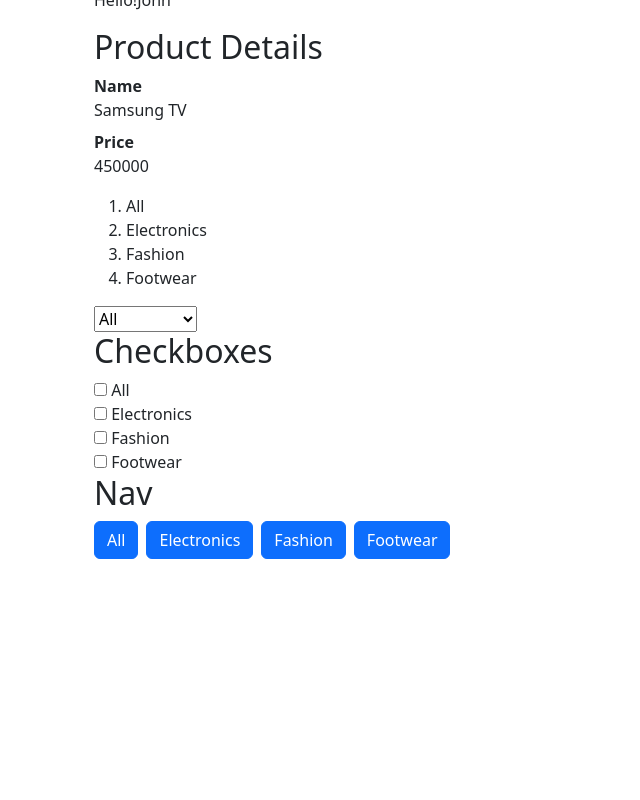
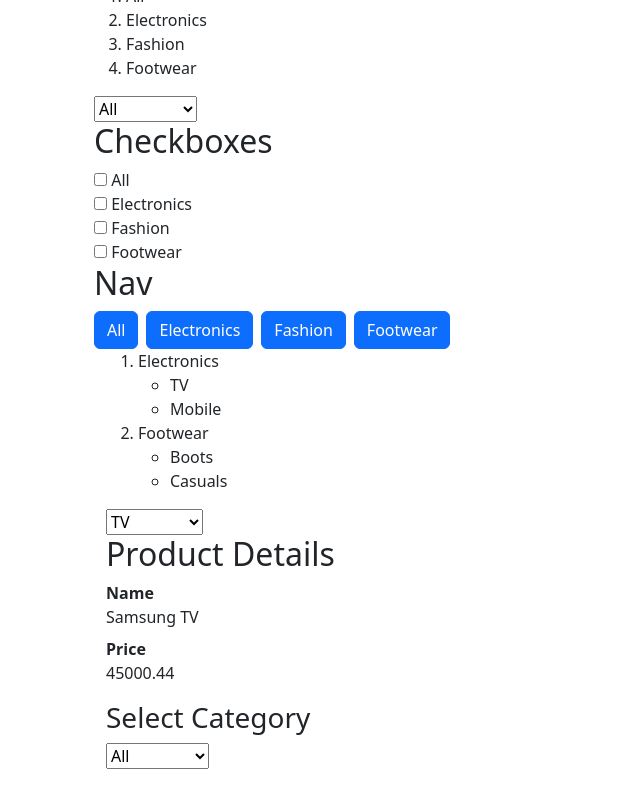
Before and after one commit to tilaksaxena16/classproject, a React (Create React App) app: page /data in a window 1280 px wide. Shown: the whole page, without its empty margins (0-640 px from the left). Built offline with nearby package versions, Linux system fonts and the light colour scheme.

Commit message:
added databinding using useState

```diff
--- a/src/components/Databinding.jsx
+++ b/src/components/Databinding.jsx
@@ -1,6 +1,12 @@
-import React from "react";
+import React , {useState} from "react";
+
 
 const Databinding = () => {
+
+    //useState is only used by using getter value
+
+    const [products] = useState({ Name: "Samsung TV", Price: 45000.44 });
+    const [categoriess] = useState(["All", "Electronics", "Fashion"]);
 
     let UserName = "John";
     let product = {
@@ -9,6 +15,11 @@
     }
 
     let categories = ["All", "Electronics", "Fashion", "Footwear"];
+
+    let menu = [
+        { Category: "Electronics", Products: ["TV", "Mobile"] },
+        { Category: "Footwear", Products: ["Boots", "Casuals"] }
+    ];
 
     return (
         <>
@@ -57,6 +68,57 @@
                         )
                     }
                 </div>
+
+                <div className="container-fluid">
+                    <ol>
+                        {
+                            menu.map(item =>
+                                <li key={item.Category}>
+                                    {item.Category}
+                                    <ul>
+                                        {
+                                            item.Products.map(product =>
+                                                <li key={product}>{product}</li>
+                                            )
+                                        }
+                                    </ul>
+                                </li>
+                            )
+                        }
+                    </ol>
+                    <div>
+                        <select>
+                            {
+                                menu.map(item =>
+                                    <optgroup label={item.Category} key={item.Category}>
+                                        {
+                                            item.Products.map(product =>
+                                                <option key={product}>{product}</option>
+                                            )
+                                        }
+                                    </optgroup>
+                                )
+                            }
+                        </select>
+                    </div>
+                </div>
+                <div className="container-fluid">
+                    <h2>Product Details</h2>
+                    <dl>
+                        <dt>Name</dt>
+                        <dd>{products.Name}</dd>
+                        <dt>Price</dt>
+                        <dd>{products.Price}</dd>
+                    </dl>
+                    <h3>Select Category</h3>
+                    <select>
+                        {
+                            categoriess.map(category =>
+                                <option key={category}>{category}</option>
+                            )
+                        }
+                    </select>
+                </div>
             </div>
         </>
     )
--- a/src/crud/Read.jsx
+++ b/src/crud/Read.jsx
@@ -54,8 +54,8 @@
                         return (
                             <>
                                 <tbody key={eachData.id}>
-                                    <tr>
-                                        <th scope="row">{eachData.id}</th>
+                                    <tr key={eachData.id}>
+                                        <th scope="row" key={eachData.id}>{eachData.id}</th>
                                         <td>{eachData.name}</td>
                                         <td>{eachData.email}</td>
                                         <td>
@@ -74,7 +74,6 @@
                     })
                 }
             </table>
-
         </>
     )
 }
--- a/src/crud/Update.jsx
+++ b/src/crud/Update.jsx
@@ -33,13 +33,13 @@
             <h2>Update</h2>
             <form>
                 <div className="mb-3">
-                    <label for="exampleInputPassword1" className="form-label">Name</label>
+                    <label className="form-label">Name</label>
                     <input type="text" className="form-control" value={name}
                         onChange={(e) => { setName(e.target.value) }}
                     />
                 </div>
                 <div className="mb-3">
-                    <label for="exampleInputEmail1" className="form-label">Email address</label>
+                    <label className="form-label">Email address</label>
                     <input type="email" className="form-control" aria-describedby="emailHelp" value={email}
                         onChange={(e) => { setEmail(e.target.value) }}
                     />
--- a/src/crud/create.jsx
+++ b/src/crud/create.jsx
@@ -32,11 +32,11 @@
             <h2>Create</h2>
             <form>
                 <div className="mb-3">
-                    <label for="exampleInputPassword1" className="form-label">Name</label>
+                    <label className="form-label">Name</label>
                     <input type="text" className="form-control" onChange={(e) =>{setName(e.target.value)}} />
                 </div>
                 <div className="mb-3">
-                    <label for="exampleInputEmail1" className="form-label">Email address</label>
+                    <label className="form-label">Email address</label>
                     <input type="email" className="form-control" aria-describedby="emailHelp" onChange={(e) =>{setEmail(e.target.value)}} />
                 </div>
                 <button type="submit" className="btn btn-primary" onClick={handlesubmit}>Submit</button>
```
